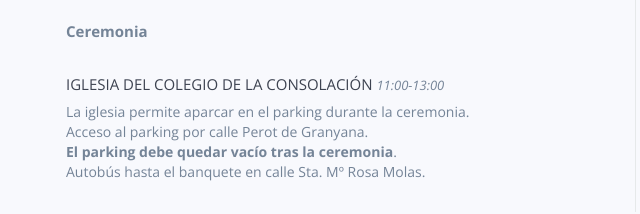
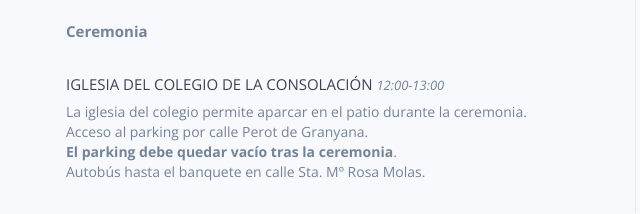
Before and after one commit to daotdia/boda, a website: page index.html in a window 1280 px wide. Shown: the part 1429-1643 px from the top of the page, 4-644 px from the left. Drawn offline with nearby package versions, Linux system fonts and the light colour scheme; some packages are replaced by stand-ins of ours; files whose address does not match are found by name.

Commit message:
Pequeños arreglos

```diff
--- a/index.html
+++ b/index.html
@@ -149,9 +149,9 @@
                     <br>
                     <p><strong>Ceremonia</strong></p>
 
-                    <h5>Iglesia del Colegio de la Consolación    <span class="time"> 11:00-13:00</span></h5>
+                    <h5>Iglesia del Colegio de la Consolación    <span class="time"> 12:00-13:00</span></h5>
                     <ul>
-                        <li>La iglesia permite aparcar en el parking durante la ceremonia.</li>
+                        <li>La iglesia del colegio permite aparcar en el patio durante la ceremonia.</li>
                         <li>Acceso al parking por calle Perot de Granyana.</li>
                         <li><strong>El parking debe quedar vacío tras la ceremonia</strong>.</li>
                         <li>Autobús hasta el banquete en calle Sta. Mº Rosa Molas.</li>
```
